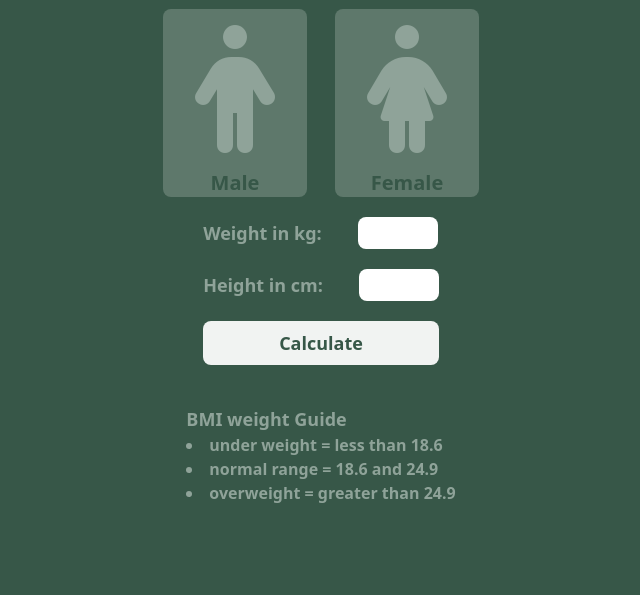
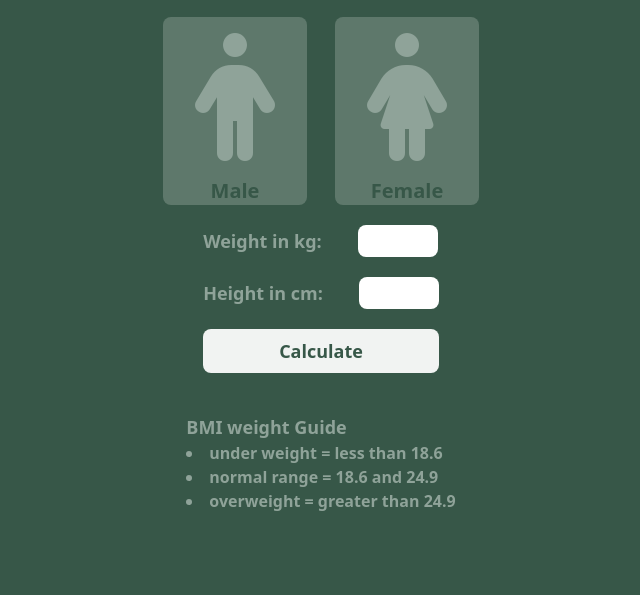
Before and after one commit to bhabinbudujapun/JavaScript-Basic, a plain HTML site: page 99-JS-PROJECTS/02-PROJECT/dist/index.html in a window 1280 px wide. Shown: the part 221-816 px from the top of the page, without its empty margins (319-959 px from the left). Drawn offline with Linux system fonts and the light colour scheme.

Commit message:
adding padding for y-axis

```diff
--- a/99-JS-PROJECTS/02-PROJECT/dist/index.html
+++ b/99-JS-PROJECTS/02-PROJECT/dist/index.html
@@ -10,7 +10,7 @@
 </head>
 
 <body class="bg-[#375748]">
-    <div class="px-4">
+    <div class="px-4 py-2">
         <div class="flex flex-col gap-5 h-screen justify-center items-center">
             <div class="text-center text-[#d9e9e1]">
                 <h1 class="text-2xl sm:text-4xl font-normal">Calculate your</h1>
```
Also changed, not shown: 99-JS-PROJECTS/02-PROJECT/dist/style.css.
